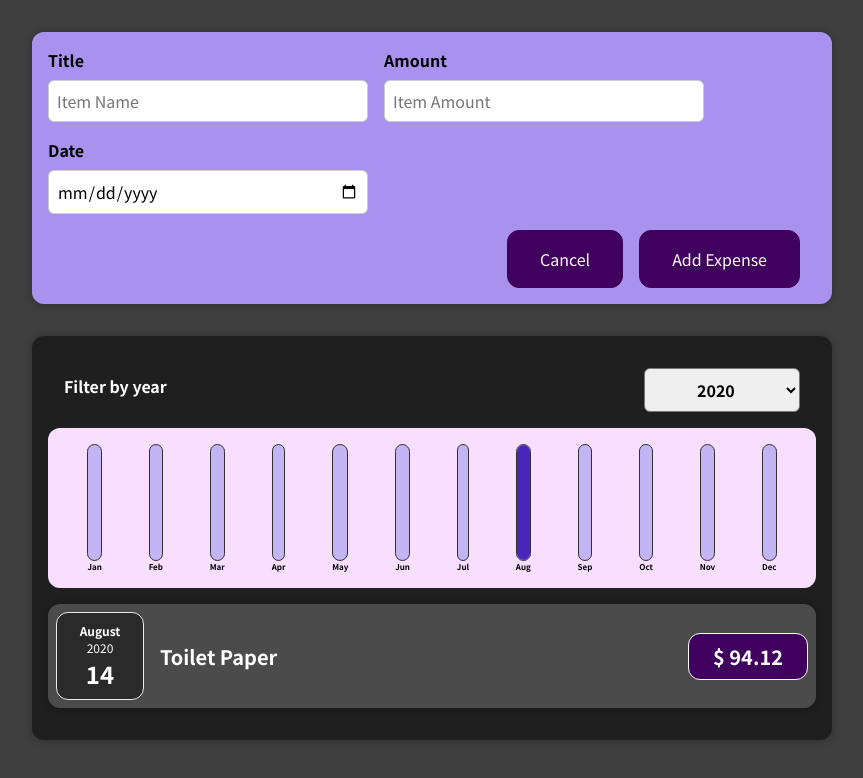
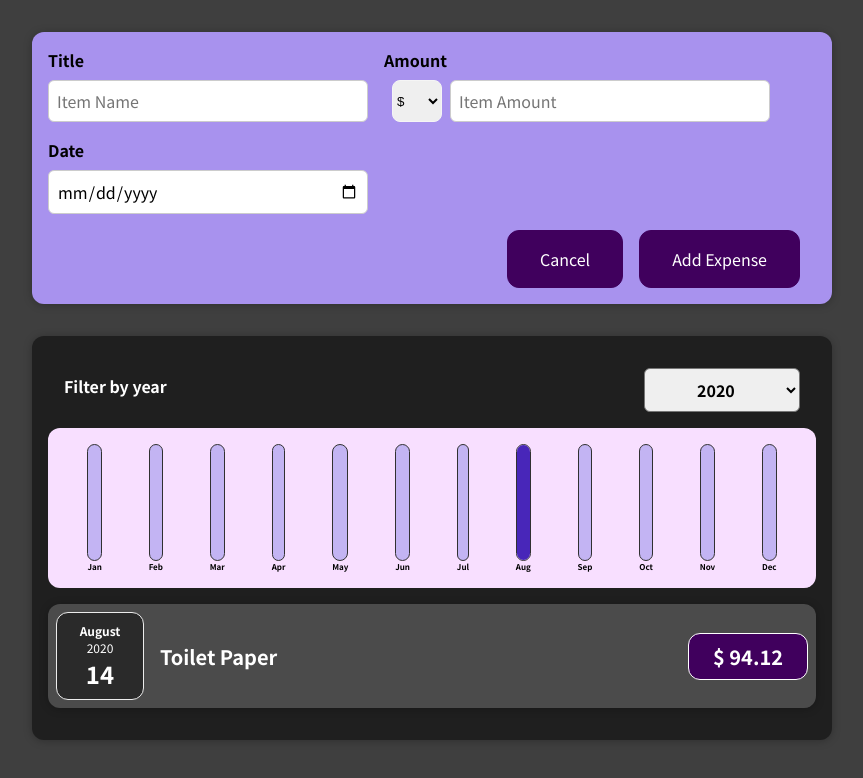
Before and after one commit to vedantgune99/Expense_Tracker, a React (Create React App) app: page / in a window 1280 px wide. Both pictures are taken after a click on the button "Add New Expense". Shown: the top 778 px of the page, without its empty margins (208-1071 px from the left). Built offline with nearby package versions, Linux system fonts and the light colour scheme.

Commit message:
Added Currency Selection.

```diff
--- a/src/components/Expenses/ExpenseItem.js
+++ b/src/components/Expenses/ExpenseItem.js
@@ -4,12 +4,23 @@ import "./ExpenseItem.css";
 import Card from "../UI/Card";
 
 const ExpenseItem = (props) => {
+  let currencyValue = "$";
+  if (
+    props.currency === "$" ||
+    props.currency === "£" ||
+    props.currency === "₹"
+  ) {
+    currencyValue = props.currency;
+  }
+
   return (
     <Card className="expense-item">
       <ExpenseDate date={props.date} />
       <div className="expense-item__description">
         <h2>{props.title}</h2>
-        <div className="expense-item__price">$ {props.amount}</div>
+        <div className="expense-item__price">
+          {currencyValue} {props.amount}
+        </div>
       </div>
     </Card>
   );
--- a/src/components/Expenses/ExpensesList.js
+++ b/src/components/Expenses/ExpensesList.js
@@ -15,6 +15,7 @@ const ExpensesList = (props) => {
           title={expense.title}
           amount={expense.amount}
           date={expense.date}
+          currency={expense.currency}
         />
       ))}
     </ul>
--- a/src/components/NewExpense/ExpenseForm.css
+++ b/src/components/NewExpense/ExpenseForm.css
@@ -24,3 +24,12 @@
 .new-expense__actions {
   text-align: right;
 }
+
+.currency-select {
+  height: 42px;
+  width: 50px;
+  margin: 0px 8px;
+  float: left;
+  border: 1px solid whitesmoke;
+  border-radius: 8px;
+}
--- a/src/components/NewExpense/ExpenseForm.js
+++ b/src/components/NewExpense/ExpenseForm.js
@@ -5,6 +5,7 @@ const ExpenseForm = (props) => {
   const [enteredTitle, setEnteredTitle] = useState("");
   const [enteredAmount, setEnteredAmount] = useState("");
   const [enteredDate, setEnteredDate] = useState("");
+  const [currency, setCurrency] = useState("$");
   // const [userInput, setUserInput] = useState({
   //   enteredTitle: "",
   //   enteredAmount: "",
@@ -35,23 +36,25 @@ const ExpenseForm = (props) => {
     // });
   };
 
+  const CurrencyChangeHandler = (event) => {
+    setCurrency(event.target.value);
+  };
+
   const submitHandler = (event) => {
     event.preventDefault();
     setEnteredTitle("");
     setEnteredAmount("");
     setEnteredDate("");
+    setCurrency("");
 
     const enteredData = {
       title: enteredTitle,
       amount: +enteredAmount,
       date: new Date(enteredDate),
+      currency: currency,
     };
 
     props.onSaveExpenseData(enteredData);
-  };
-
-  const CurrencyChangeHandler = (event) => {
-    console.log(event.target.value);
   };
 
   return (
@@ -70,6 +73,15 @@ const ExpenseForm = (props) => {
 
           <div className="new-expense__control">
             <label>Amount</label>
+            <select
+              value={currency}
+              onChange={CurrencyChangeHandler}
+              className="currency-select"
+            >
+              <option value="$">$</option>
+              <option value="₹">₹</option>
+              <option value="£">£</option>
+            </select>
             <input
               type="number"
               value={enteredAmount}
```
